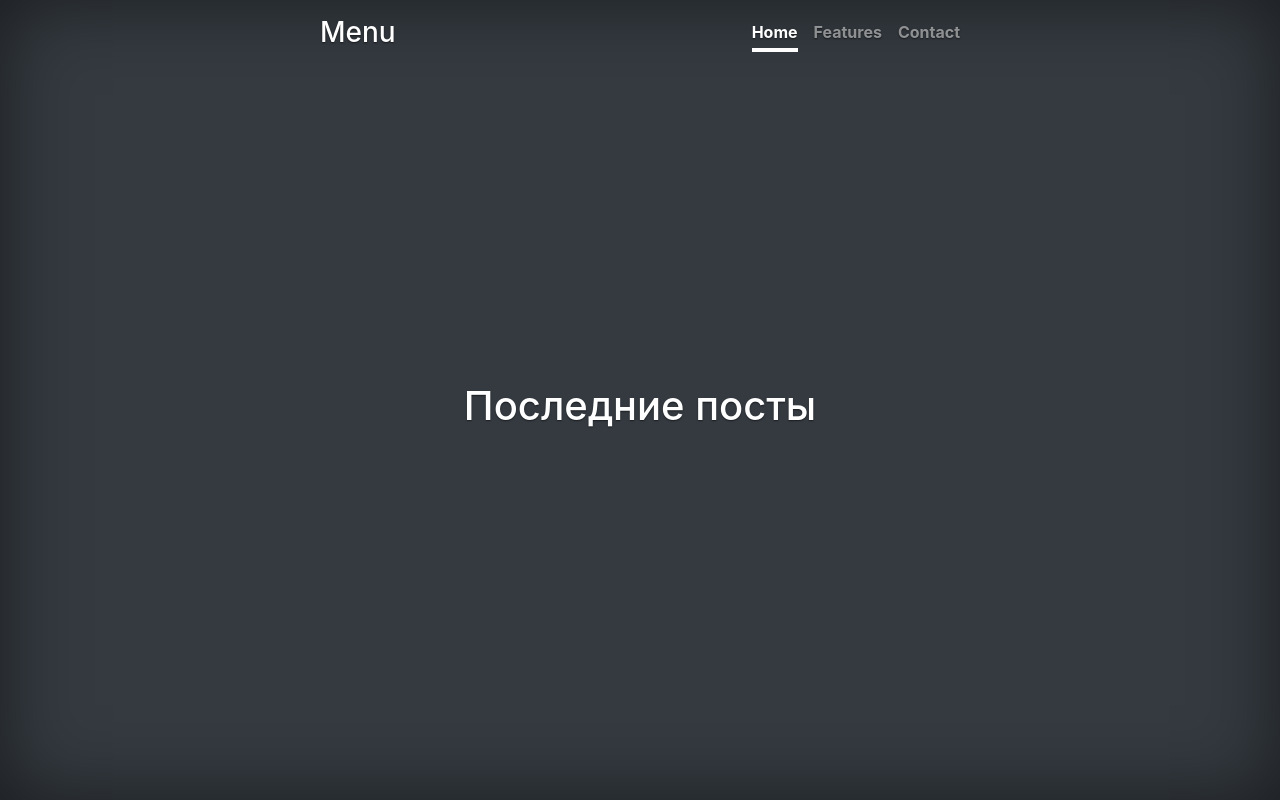
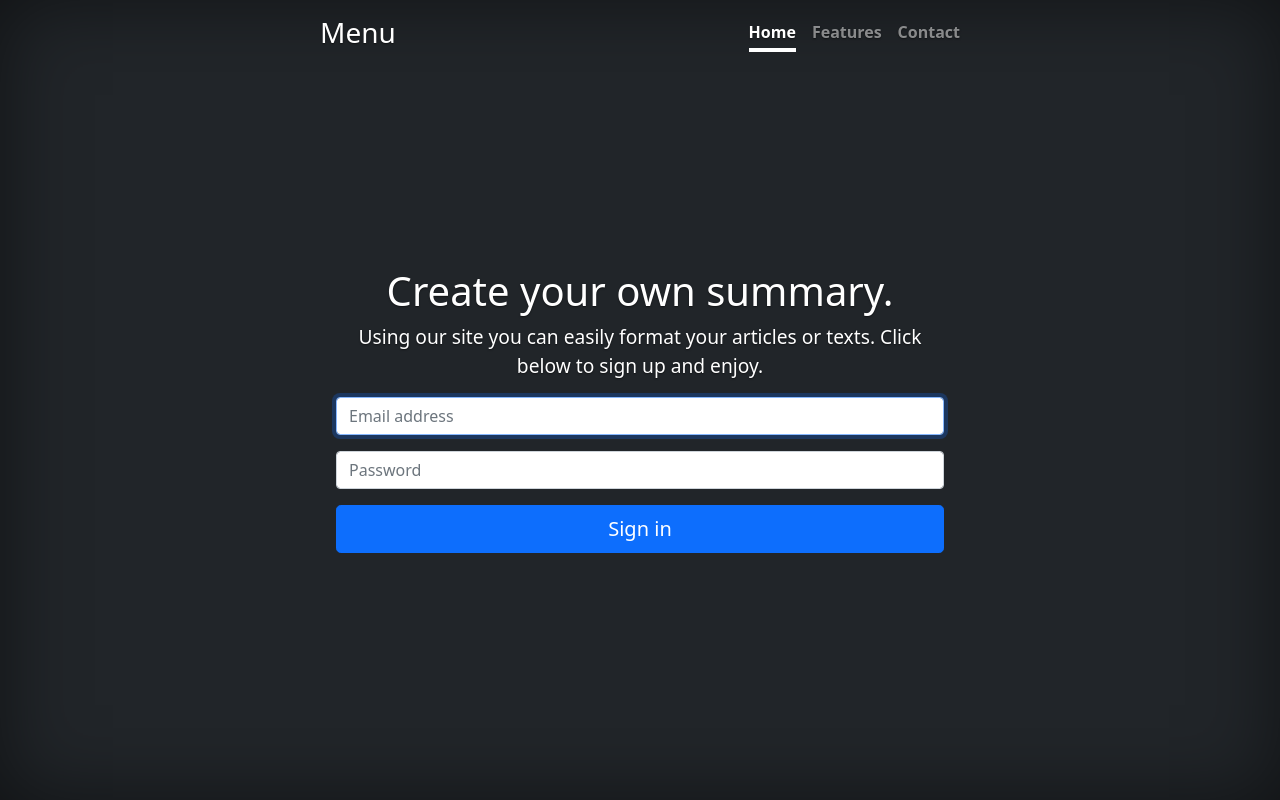
Before and after one commit to SikioN/ReNote, a Flask app: page / in a window 1280 px wide. Run offline with Flask 2, Linux system fonts and the light colour scheme; some libraries are stand-ins or nearby versions.

Commit message:
Division for different modules

```diff
--- a/app.py
+++ b/app.py
@@ -1,5 +1,5 @@
 from flask import Flask, render_template
-from content import content
+from content import contents
 
 
 app = Flask(__name__)
@@ -7,7 +7,7 @@ app = Flask(__name__)
 
 @app.route('/')
 def index():
-    return render_template('index.html')
+    return render_template('index.html', contents=contents)
 
 
 if __name__ == '__main__':
--- a/content.py
+++ b/content.py
@@ -1,6 +1,7 @@
-content = [
-{
+contents = [
+    {
         'title': 'Create your own summary.',
         'body': 'Using our site you can easily format your articles or texts. Click below to sign up and enjoy.'
     },
+
 ]
--- a/static/cover.css
+++ b/static/site_cover.css
@@ -61,3 +61,33 @@ body {
           font-size: 3.5rem;
         }
       }
+
+.form-signin {
+  width: 100%;
+  max-width: 330px;
+  padding: 15px;
+  margin: auto;
+}
+.form-signin .checkbox {
+  font-weight: 400;
+}
+.form-signin .form-control {
+  position: relative;
+  box-sizing: border-box;
+  height: auto;
+  padding: 10px;
+  font-size: 16px;
+}
+.form-signin .form-control:focus {
+  z-index: 2;
+}
+.form-signin input[type="email"] {
+  margin-bottom: -1px;
+  border-bottom-right-radius: 0;
+  border-bottom-left-radius: 0;
+}
+.form-signin input[type="password"] {
+  margin-bottom: 10px;
+  border-top-left-radius: 0;
+  border-top-right-radius: 0;
+}
--- a/templates/base.html
+++ b/templates/base.html
@@ -6,7 +6,8 @@
     <meta name="description" content="">
     <meta name="author" content="Mark Otto, Jacob Thornton, and Bootstrap contributors">
     <meta name="generator" content="Hugo 0.80.0">
-      <link href="https://cdn.jsdelivr.net/npm/bootstrap@5.0.0-beta1/dist/css/bootstrap.min.css" rel="stylesheet"
+    <link href="static/site_cover.css" rel="stylesheet">
+    <link href="https://cdn.jsdelivr.net/npm/bootstrap@5.0.0-beta1/dist/css/bootstrap.min.css" rel="stylesheet"
           integrity="sha384-giJF6kkoqNQ00vy+HMDP7azOuL0xtbfIcaT9wjKHr8RbDVddVHyTfAAsrekwKmP1" crossorigin="anonymous">
     <title>
       {% block title %}
@@ -14,17 +15,7 @@
       {% endblock %}
     </title>
 
-    <link rel="canonical" href="https://getbootstrap.com/docs/5.0/examples/cover/">
-
-
-
-    <!-- Bootstrap core CSS -->
-<link href="/docs/5.0/dist/css/bootstrap.min.css" rel="stylesheet" integrity="sha384-BmbxuPwQa2lc/FVzBcNJ7UAyJxM6wuqIj61tLrc4wSX0szH/Ev+nYRRuWlolflfl" crossorigin="anonymous">
-
-    <!-- Favicons -->
-<link rel="stylesheet" href="cover.css">
-<meta name="theme-color" content="#7952b3">
-
+    <meta name="theme-color" content="#7952b3">
   </head>
   <body class="d-flex h-100 text-center text-white bg-dark">
 
@@ -51,8 +42,5 @@
     <p></p>
   </footer>
 </div>
-
-
-
   </body>
 </html>
--- a/templates/index.html
+++ b/templates/index.html
@@ -5,15 +5,17 @@
 {% endblock %}
 
 {% block content %}
-    <h1>Последние посты</h1>
-    {% for article in content %}
-    <article>
-        <h2>
-            {{ content.title }}
-        </h2>
-        <p>{{ content.body }}</p>
-        <p><small>Иванов Иван, 5 минут назад</small></p>
-        <p><a href="#">Читать дальше</a></p>
-    </article>
+    <h1>{{ contents[0].title }}</h1>
+    {% for contents in contents %}
+    <div>
+        <p><big>{{ contents.body }}</big></p>
+    </div>
     {% endfor %}
+    <div>
+        <input type="email" id="inputEmail" class="form-control" placeholder="Email address" required="" autofocus="">
+        <p>   </p>
+        <input type="password" id="inputPassword" class="form-control" placeholder="Password" required="">
+        <p>   </p>
+        <button class="w-100 btn btn-lg btn-primary" type="submit">Sign in</button>
+    </div>
 {% endblock %}
```
